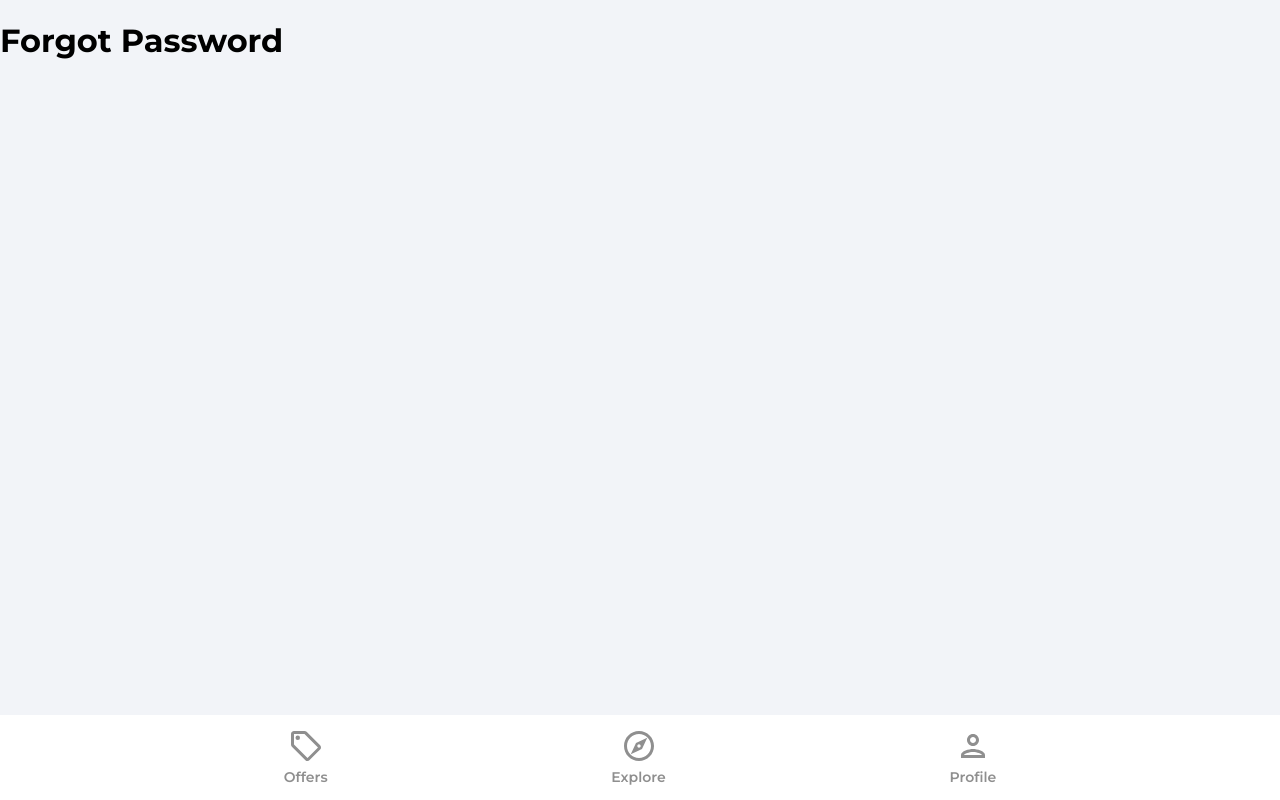
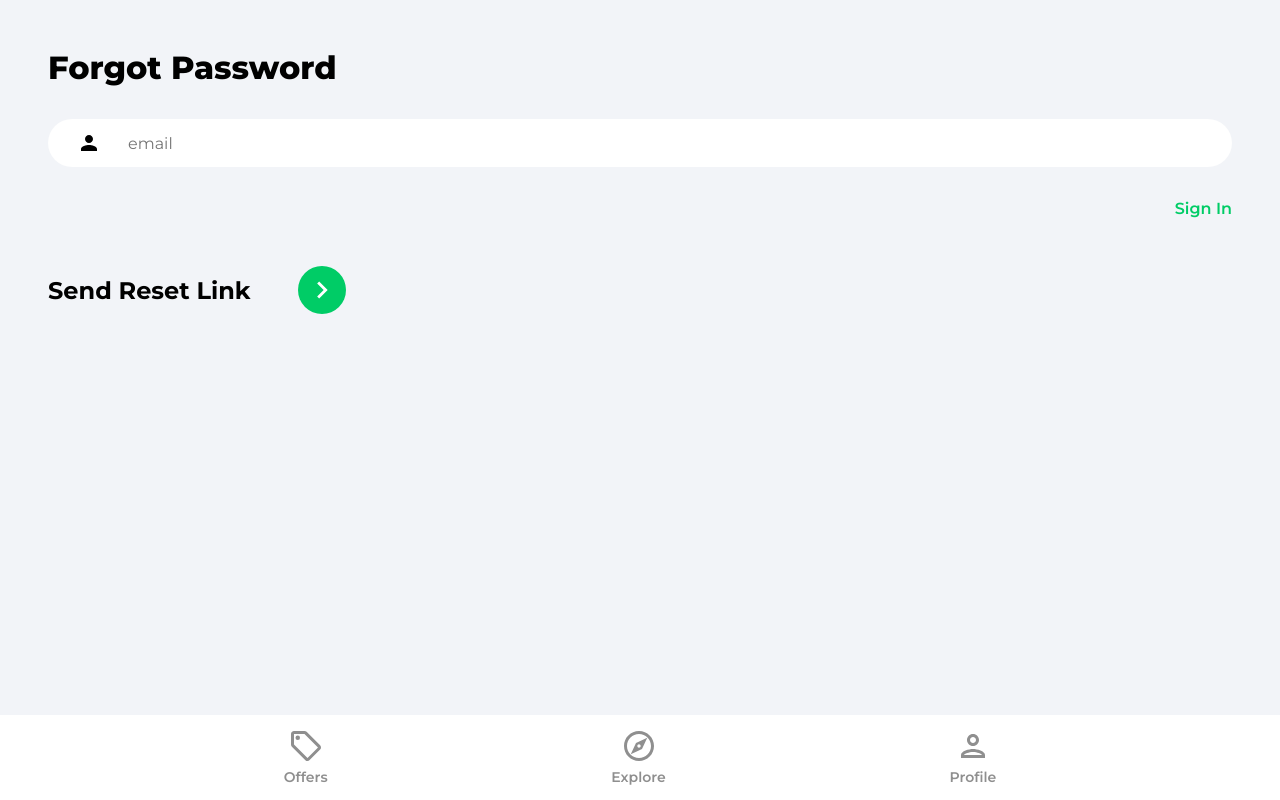
Before and after one commit to cmattrox/house-marketplace-app, a React (Create React App) app: page /forgot-password in a window 1280 px wide. Built offline with nearby package versions, Linux system fonts and the light colour scheme.

Commit message:
Adding forgot password functionality

```diff
--- a/src/pages/ForgotPassword.jsx
+++ b/src/pages/ForgotPassword.jsx
@@ -1,9 +1,61 @@
+import { useState } from 'react';
+import { Link } from 'react-router-dom';
+import { getAuth, sendPasswordResetEmail } from 'firebase/auth';
+import { toast } from 'react-toastify';
+import { ReactComponent as ArrowRightIcon } from '../assets/svg/keyboardArrowRightIcon.svg';
+
 function ForgotPassword() {
-  return (
-    <div>
-      <h1>Forgot Password</h1>
-    </div>
-  )
+	const [email, setEmail] = useState('');
+
+	const onChange = (e) => {
+		setEmail(e.target.value);
+	};
+
+	const onSubmit = async (e) => {
+		e.preventDefault();
+		try {
+			const auth = getAuth();
+			await sendPasswordResetEmail(auth, email);
+			toast.success('Email was sent');
+		} catch (error) {
+			toast.error('Could not send reset email');
+		}
+	};
+
+	return (
+		<div className="pageContainer">
+			<header>
+				<p className="pageHeader">Forgot Password</p>
+			</header>
+
+			<main>
+				<form onSubmit={onSubmit}>
+					<input
+						id="email"
+						value={email}
+						onChange={onChange}
+						type="email"
+						placeholder="email"
+						className="emailInput"
+					/>
+					<Link className="forgotPasswordLink" to="/sign-in">
+						Sign In
+					</Link>
+
+					<div className="signInBar">
+						<div className="signInText">Send Reset Link</div>
+						<button className="signInButton">
+							<ArrowRightIcon
+								fill="#ffffff"
+								width="34px"
+								height="34px"
+							/>
+						</button>
+					</div>
+				</form>
+			</main>
+		</div>
+	);
 }
 
-export default ForgotPassword
+export default ForgotPassword;
```
